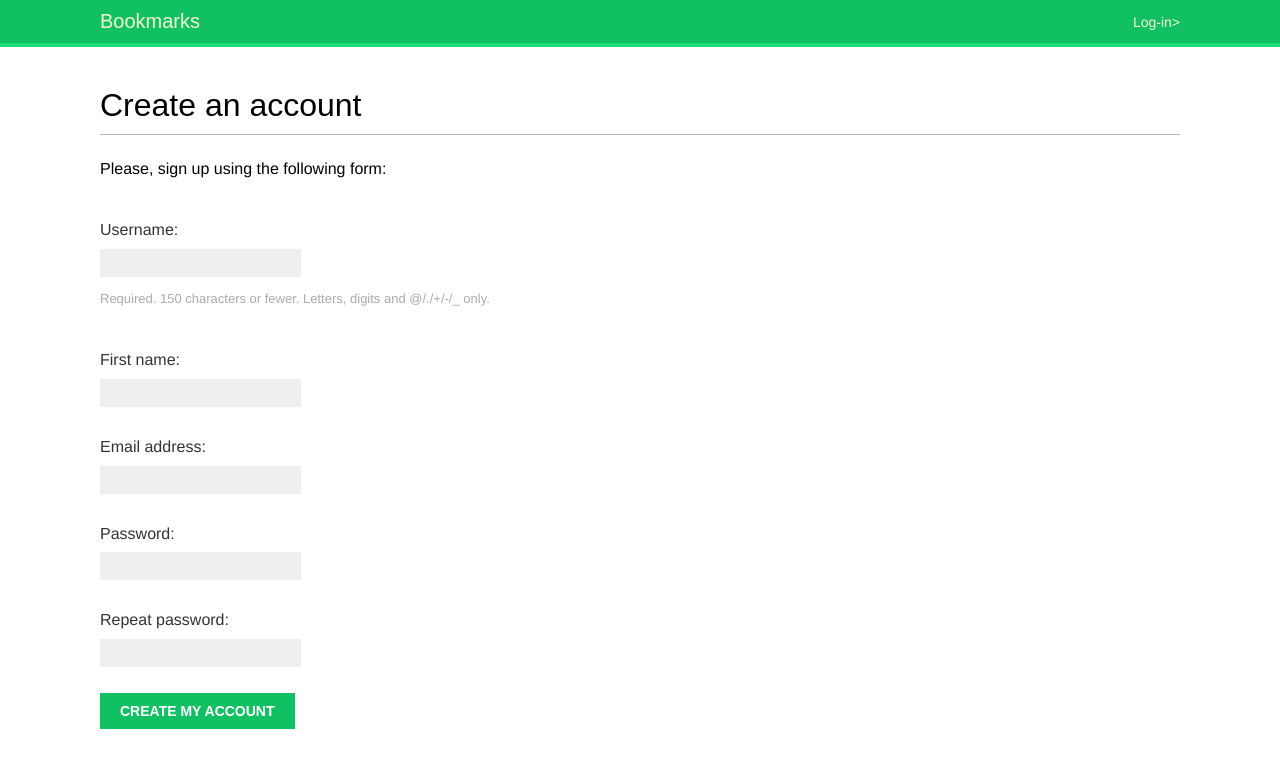
After one commit to gavinmccoy/bookmarks, a Django app: page /account/register/ in a window 1280 px wide. The commit adds this page. Shown: the top 768 px of the page. Run offline with Django 3.2, Linux system fonts and the light colour scheme; some web fonts are replaced.

Commit message:
Users can now register

```diff
--- a/account/forms.py
+++ b/account/forms.py
@@ -1,5 +1,22 @@
 from django import forms
+from django.contrib.auth.models import User
 
 class LoginForm(forms.Form):
     username = forms.CharField()
     password = forms.CharField(widget=forms.PasswordInput)
+
+class UserRegistrationForm(forms.ModelForm):
+    password = forms.CharField(label='Password',
+                              widget=forms.PasswordInput)
+    password2 = forms.CharField(label='Repeat password',
+                                widget=forms.PasswordInput)
+
+    class Meta:
+        model = User
+        fields = ('username', 'first_name', 'email')
+
+    def clean_password2(self):
+        cd = self.cleaned_data
+        if cd['password'] != cd['password2']:
+            raise forms.ValidationError('Passwords don\'t match.')
+        return cd['password2']
--- /dev/null
+++ b/account/templates/account/register.html
@@ -0,0 +1,13 @@
+{% extends "base.html" %}
+
+{% block title %}Create an account{% endblock %}
+
+{% block content %}
+    <h1>Create an account</h1>
+    <p>Please, sign up using the following form:</p>
+    <form action="." method="post">
+        {{ user_form.as_p }}
+        {% csrf_token %}
+        <p><input type="submit" value="Create my account"></p>
+    </form>
+{% endblock %}
--- a/account/templates/registration/login.html
+++ b/account/templates/registration/login.html
@@ -10,7 +10,8 @@
             Please try again.
         </p>
     {% else %}
-        <p>Please, use the following form to log-in:</p>
+        <p>Please, use the following form to log-in: If you don't have an
+        account <a href="{% url 'register' %}">register here</a> </p>
     {% endif %}
 
     <div class="login-form">
@@ -18,7 +19,7 @@
             {{ form.as_p }}
             {% csrf_token %}
             <input type="hidden" name="next" value="{{ next }}" />
-            <p><input type="submit" value="Log-in" </p>
+            <p><input type="submit" value="Log-in"></p>
         </form>
         <p><a href="{% url 'password_reset' %}">Forgotten your password?</a> </p>
     </div>
--- a/account/urls.py
+++ b/account/urls.py
@@ -38,4 +38,7 @@ urlpatterns = [
     url(r'^password-reset/complete/$',
         'django.contrib.auth.views.password_reset_complete',
         name='password_reset_complete'),
+
+    # register user
+    url(r'^register/$', views.register, name='register'),
 ]
--- a/account/views.py
+++ b/account/views.py
@@ -1,7 +1,7 @@
 from django.http import HttpResponse
 from django.shortcuts import render
 from django.contrib.auth import authenticate, login
-from .forms import LoginForm
+from .forms import LoginForm, UserRegistrationForm
 from django.contrib.auth.decorators import login_required
 
 def user_login(request):
@@ -29,3 +29,23 @@ def dashboard(request):
     return render(request,
                   'account/dashboard.html',
                   {'section': 'dashboard'})
+
+def register(request):
+    if request.method == 'POST':
+        user_form = UserRegistrationForm(request.POST)
+        if user_form.is_valid():
+            # Create a new user object but avoid saving it yet
+            new_user = user_form.save(commit=False)
+            # Set the chosen password
+            new_user.set_password(
+                user_form.cleaned_data['password'])
+            # Save the User object
+            new_user.save()
+            return render(request,
+                          'account/register_done.html',
+                          {'new_user': new_user})
+    else:
+        user_form = UserRegistrationForm()
+    return render(request,
+                  'account/register.html',
+                  {'user_form': user_form})
```
Also changed, not shown: account/templates/account/register_done.html (added, +9 -0 lines), db.sqlite3.
